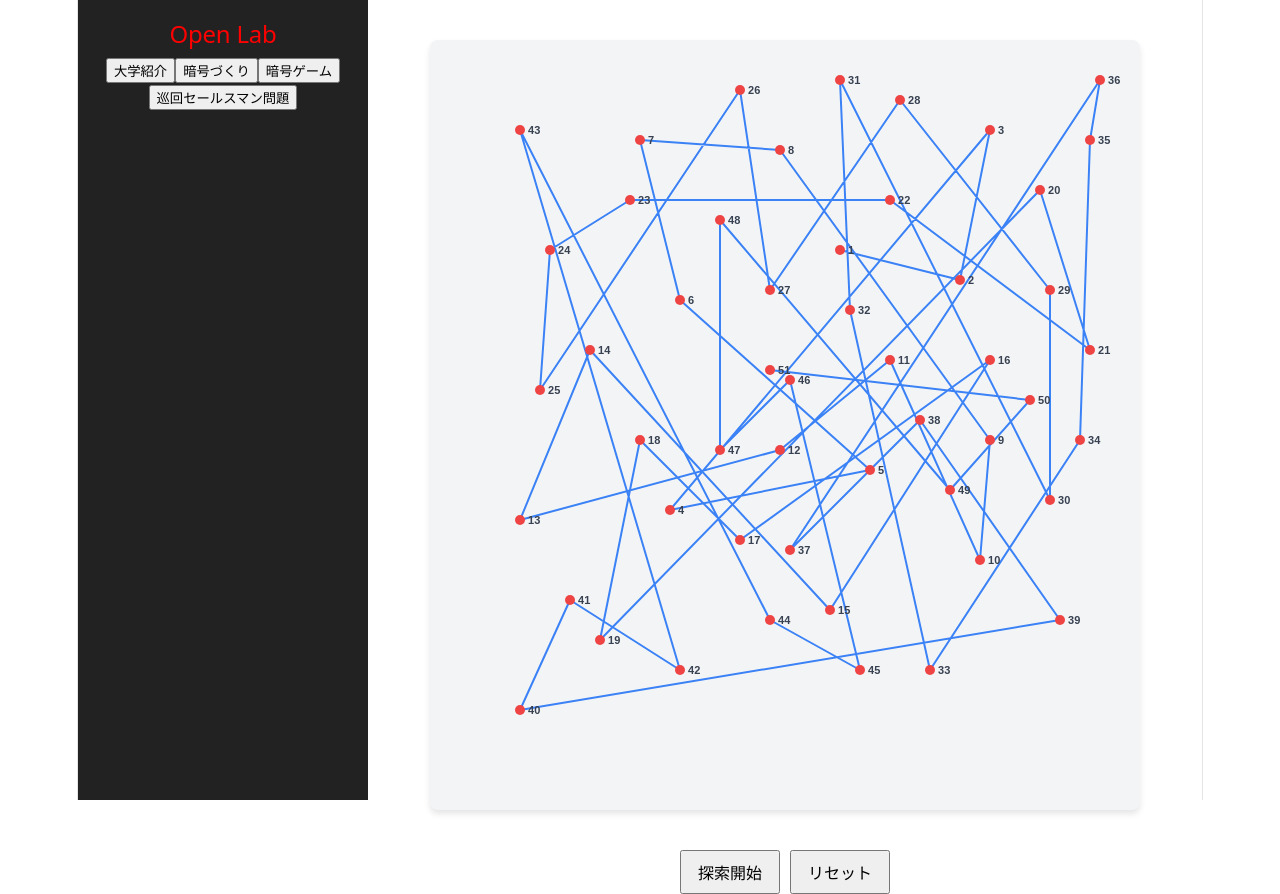
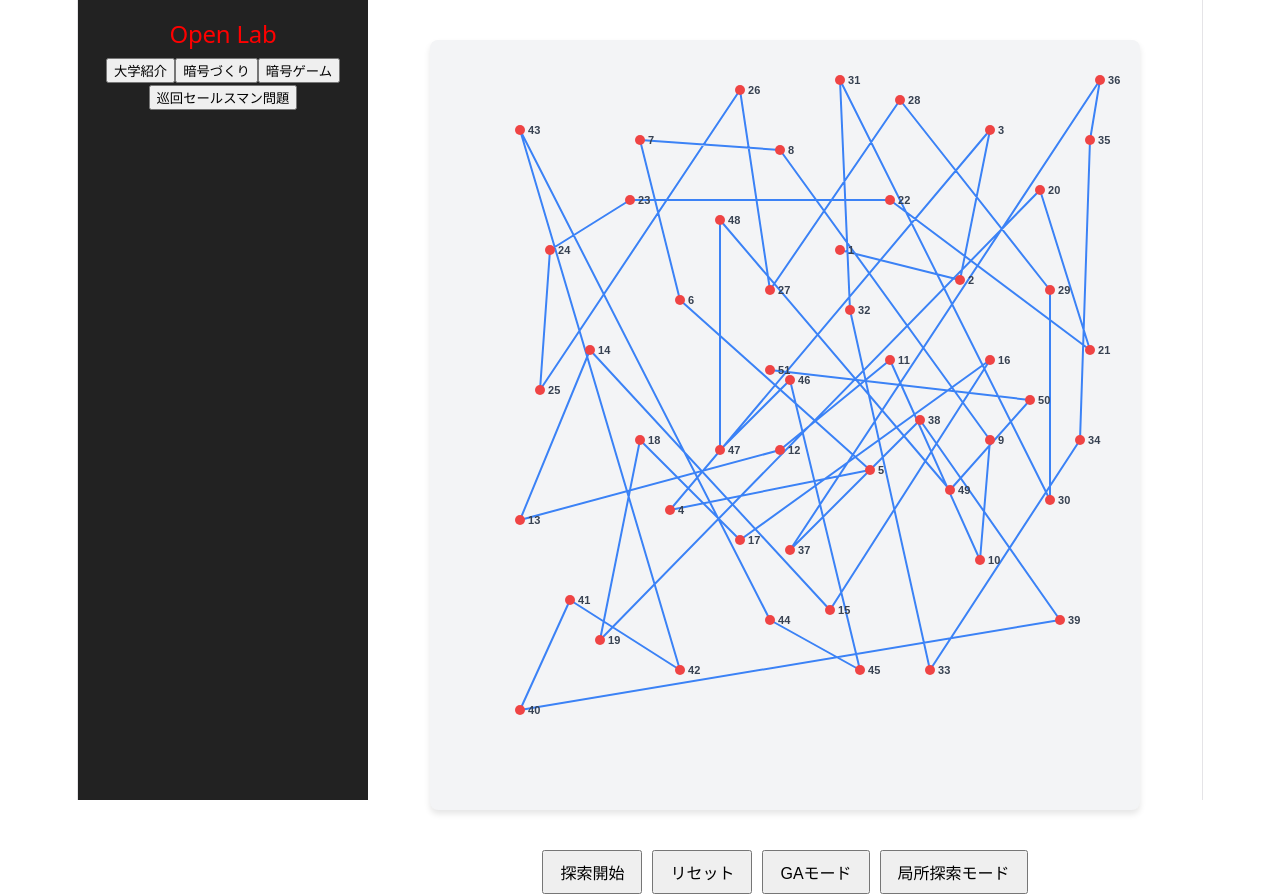
Before and after one commit to Moriyuki29/open_lab, a React (Vite) app in the folder openlab-slide/: page / in a window 1280 px wide. Both pictures are taken after a click on the button "巡回セールスマン問題". Built offline with nearby package versions, Linux system fonts and the light colour scheme.

Commit message:
add_localsearch

```diff
--- a/openlab-slide/src/pages/GAPage.jsx
+++ b/openlab-slide/src/pages/GAPage.jsx
@@ -9,7 +9,7 @@ const GAPage = () => {
     const [distance, setDistance] = useState(null);
     const [generation, setGeneration] = useState(0); // 世代数のステートを追加
     const [isSearching, setIsSearching] = useState(false);
-
+    const [mode, setMode] = useState("ga"); // "ga" または "ls" を保持するステート
     // アニメーションループを制御・中断するためのRef
     const isSearchingRef = useRef(false);
     // 現在の個体群を保持するためのRef
@@ -20,7 +20,20 @@ const GAPage = () => {
         if (!isSearchingRef.current) return;
 
         try {
-            const response = await fetch("http://127.0.0.1:8000/api/ga", {
+            let url="";
+            let requestBody={};
+            if (mode === "ga") {
+                url = "http://127.0.0.1:8000/api/ga";
+                requestBody = { population: populationRef.current };
+            }
+            else if (mode === "ls") {
+                url = "http://127.0.0.1:8000/api/ls";
+                const currentBest = populationRef.current.length > 0
+                 ? populationRef.current[0]
+                 : initialRoute;
+                requestBody = { population: currentBest };
+            }
+            const response = await fetch(url, {
                 method: "POST",
                 headers: {
                     "Content-Type": "application/json",
@@ -94,6 +107,18 @@ const GAPage = () => {
                 >
                     リセット
                 </button>
+                <button
+                    onClick={() => setMode("ga")}
+                    style={{ padding: '8px 16px', fontSize: '16px', cursor: 'pointer' }}
+                >
+                    GAモード
+                </button>
+                <button
+                    onClick={() => setMode("ls")}
+                    style={{ padding: '8px 16px', fontSize: '16px', cursor: 'pointer' }}
+                >
+                    局所探索モード
+                </button>
             </div>
 
             {/* 距離と世代数の表示エリア */}
```
